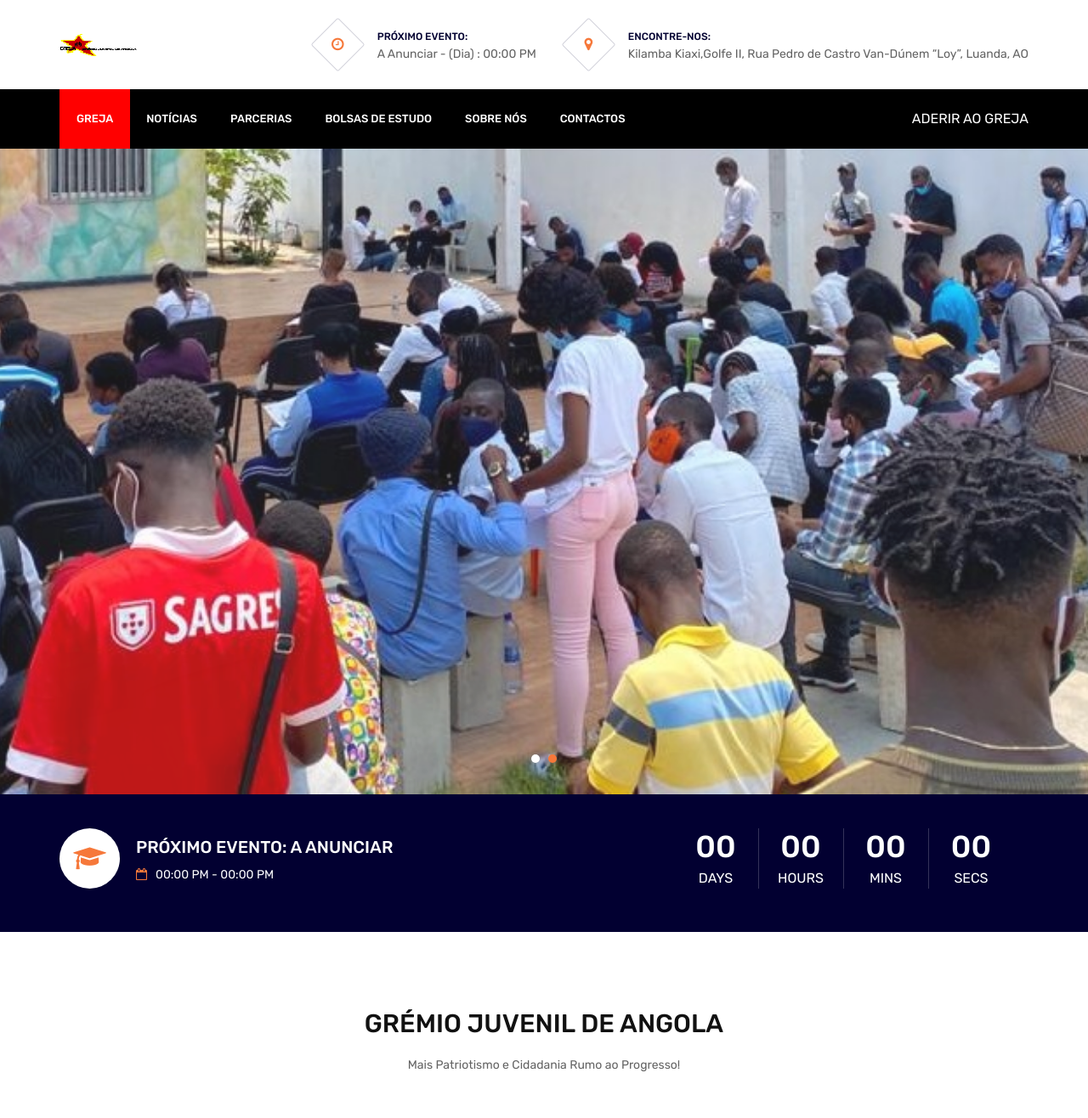
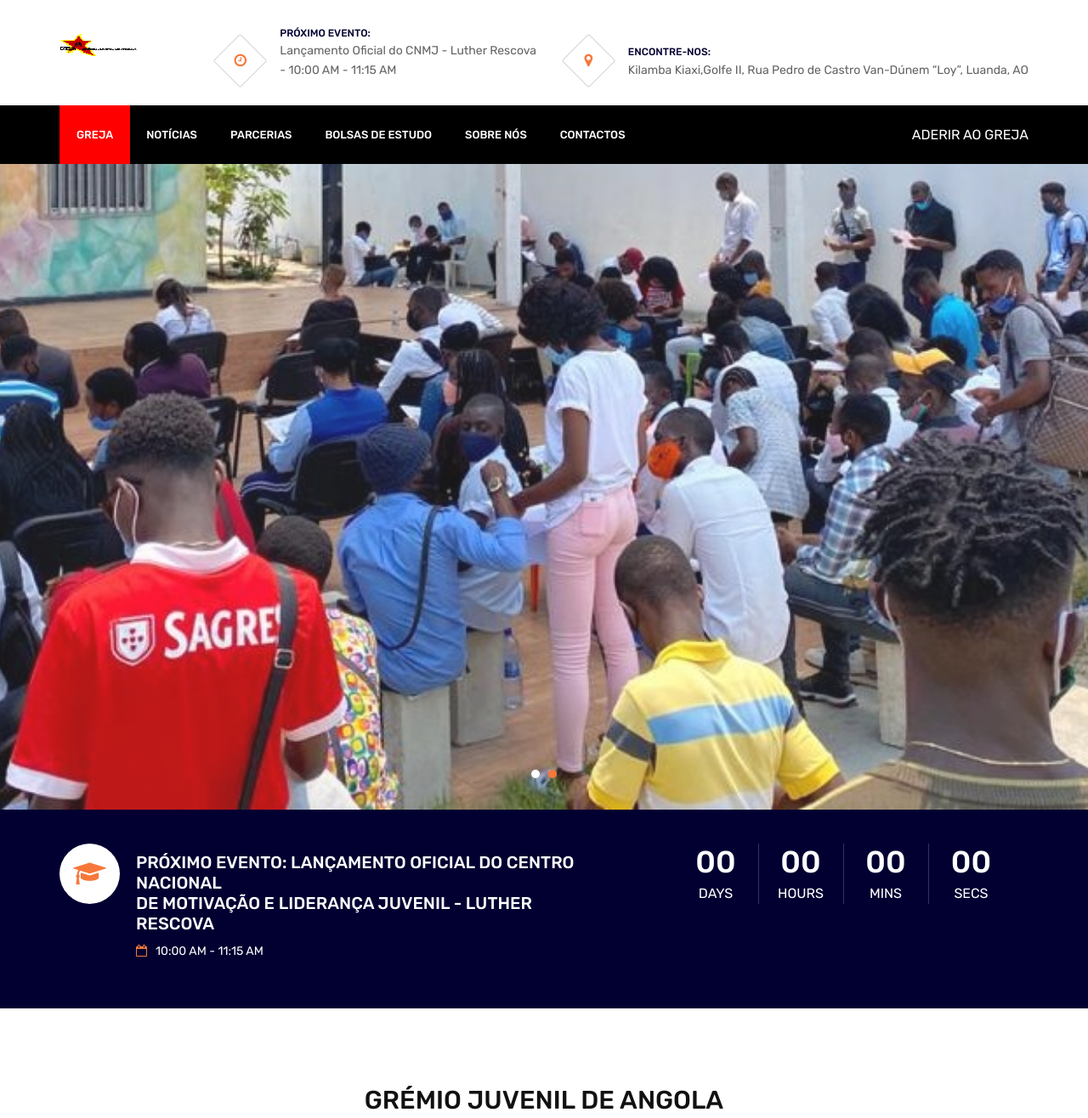
Before and after one commit to gremiojuvenildeangola/gremiojuvenildeangola.github.io, a plain HTML site: page index.html in a window 1280 px wide. Shown: the top 1316 px of the page at 85% size. Drawn offline with Linux system fonts and the light colour scheme.

Commit message:
Add files via upload

```diff
--- a/index.html
+++ b/index.html
@@ -45,7 +45,7 @@
 			<div class="header-info">
 				<div class="hf-item">
 					<i class="fa fa-clock-o"></i>
-					<p><span>Próximo Evento:</span>A Anunciar - (Dia) : 00:00 PM</p>
+					<p><span>Próximo Evento:</span> Lançamento Oficial do CNMJ - Luther Rescova<br> - 10:00 AM - 11:15 AM</p>
 				</div>
 				<div class="hf-item">
 					<i class="fa fa-map-marker"></i>
@@ -122,8 +122,8 @@
 						<i class="fa fa-graduation-cap"></i>
 					</div>
 					<div class="counter-content">
-						<h2>PRÓXIMO EVENTO: A ANUNCIAR</h2>
-						<p><i class="fa fa-calendar-o"></i>00:00 PM - 00:00 PM</p>
+						<h2>PRÓXIMO EVENTO: Lançamento Oficial do Centro Nacional<br> de Motivação e Liderança Juvenil  - Luther Rescova</h2>
+						<p><i class="fa fa-calendar-o"></i>10:00 AM - 11:15 AM</p>
 					</div>
 				</div>
 				<div class="col-lg-5 col-md-6">
@@ -608,7 +608,7 @@
 						  <li><p><i class="fa fa-phone"></i> (+244) 992 585 320<br></p></li><li><p><i class="fa fa-phone"></i> (+244) 939 038 727<br></p></li>
 						<li><p><i class="fa fa-envelope"></i>
 						 gremiojuvenildeangola@gmail.com</p></li>
-						<li><p><i class="fa fa-clock-o"></i> A Anunciar - (Dia) : 00:00 PM</p></li>
+						<li><p><i class="fa fa-clock-o"></i> Próximo Evento: Lançamento Oficial do CNMJ - Luther Rescova</p></li>
 					</ul>
 				</div>
 			</div>
```
Also changed, not shown: bolsas.html (+2 -2 lines), contactos.html (+2 -2 lines), noticias.html (+2 -2 lines), parcerias.html (+2 -2 lines), sobre.html (+2 -2 lines).
